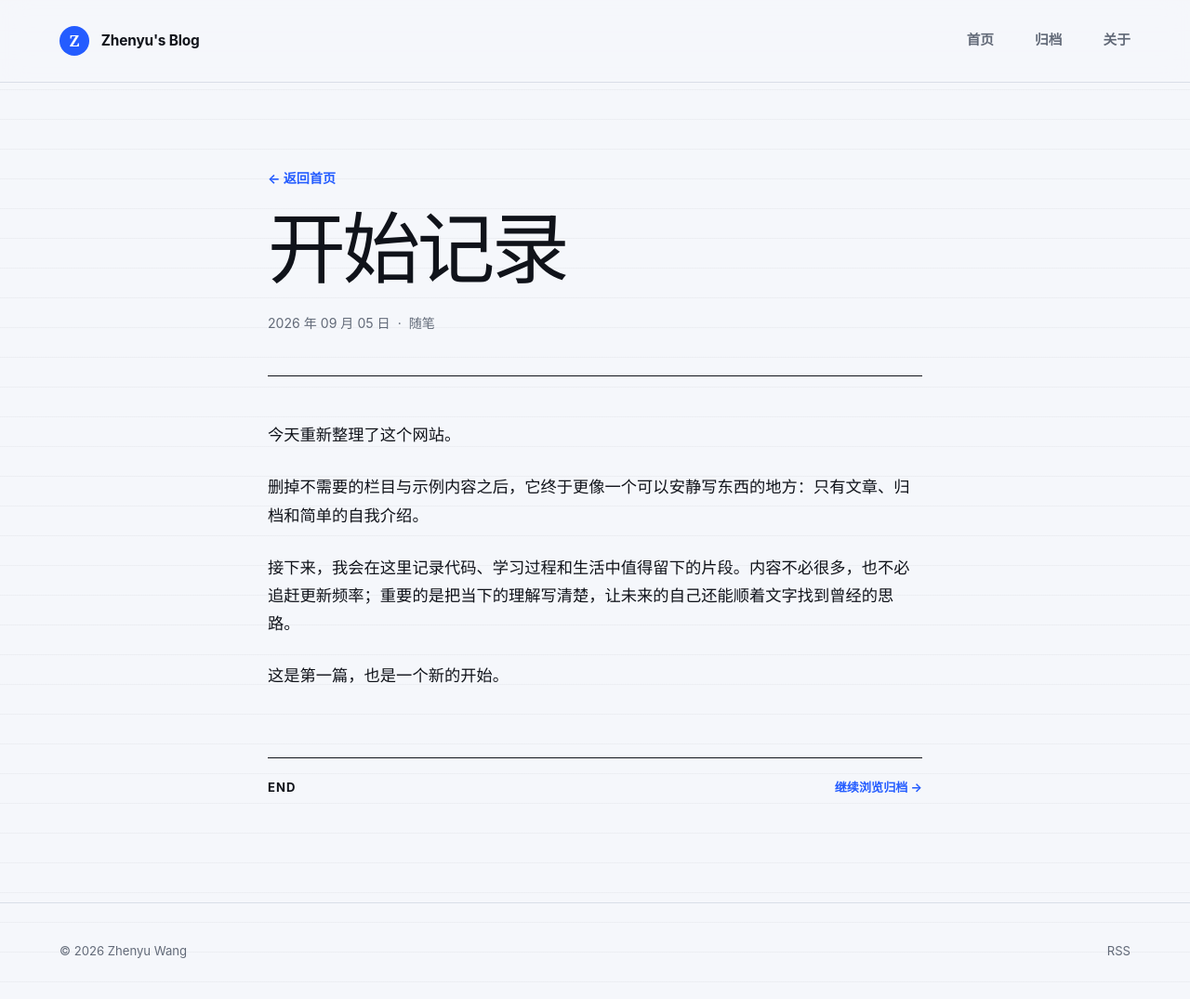
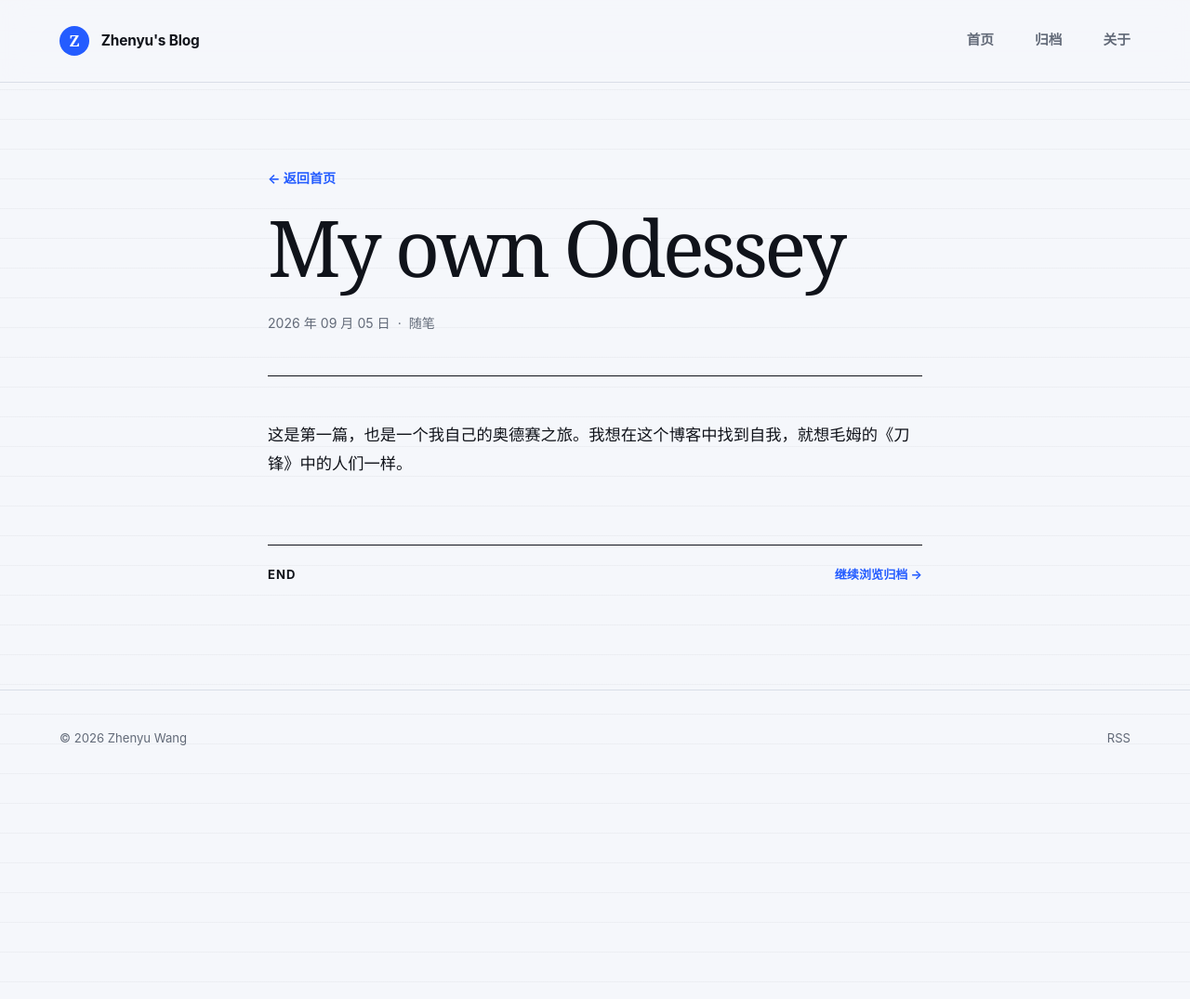
Before and after one commit to xingfenyizhen/xingfenyizhen.github.io, a Jekyll site: the page built from _posts/2026-09-05-start-writing.md, in a window 1280 px wide. Shown: the whole page at 93% size. Built offline with Jekyll 4.4.1, drawn with Linux system fonts in a browser that asks for light colours; after the commit the page ends 900 px from its top, so only the background shows below that.

Commit message:
Convert site to a personal blog

```diff
--- a/_posts/2026-09-05-start-writing.md
+++ b/_posts/2026-09-05-start-writing.md
@@ -1,17 +1,11 @@
 ---
 layout: post
-title: "开始记录"
+title: "My own Odessey"
 date: 2026-09-05 19:00:00 +0800
 description: "把这里从一份通用模板，变成真正属于自己的写作空间。"
 tags: [随笔]
 ---
 
-今天重新整理了这个网站。
-
-删掉不需要的栏目与示例内容之后，它终于更像一个可以安静写东西的地方：只有文章、归档和简单的自我介绍。
-
 <!--more-->
 
-接下来，我会在这里记录代码、学习过程和生活中值得留下的片段。内容不必很多，也不必追赶更新频率；重要的是把当下的理解写清楚，让未来的自己还能顺着文字找到曾经的思路。
-
-这是第一篇，也是一个新的开始。
+这是第一篇，也是一个我自己的奥德赛之旅。我想在这个博客中找到自我，就想毛姆的《刀锋》中的人们一样。
```
